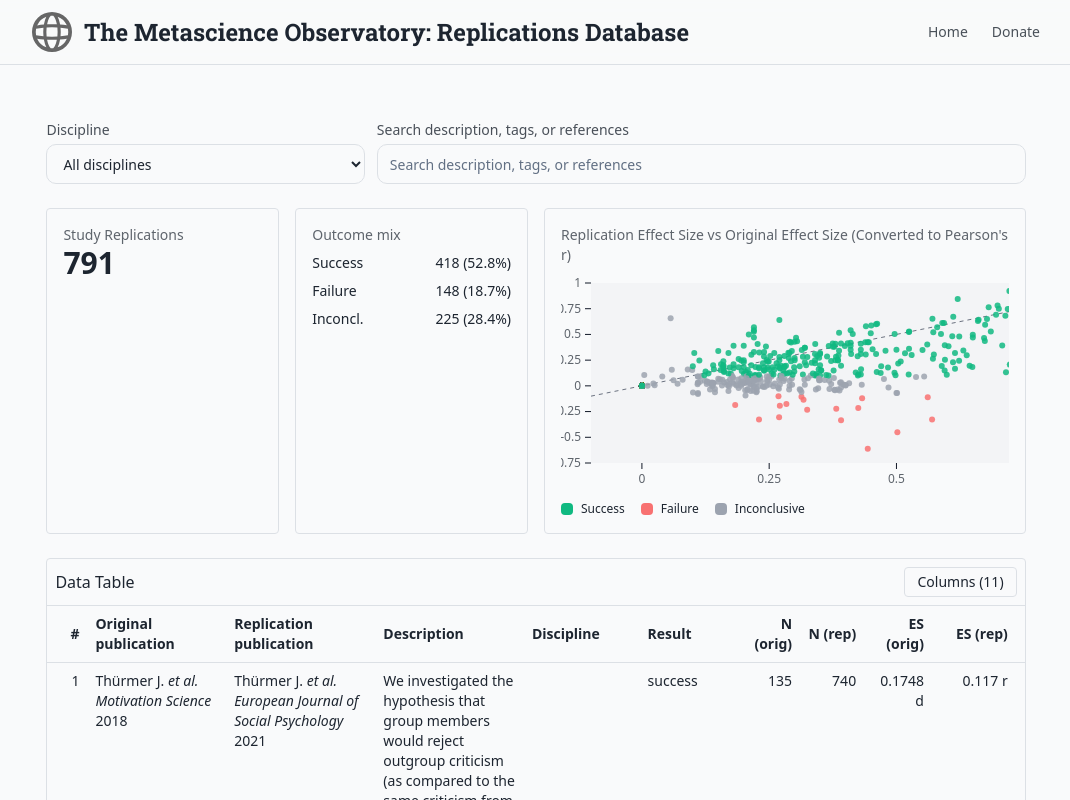
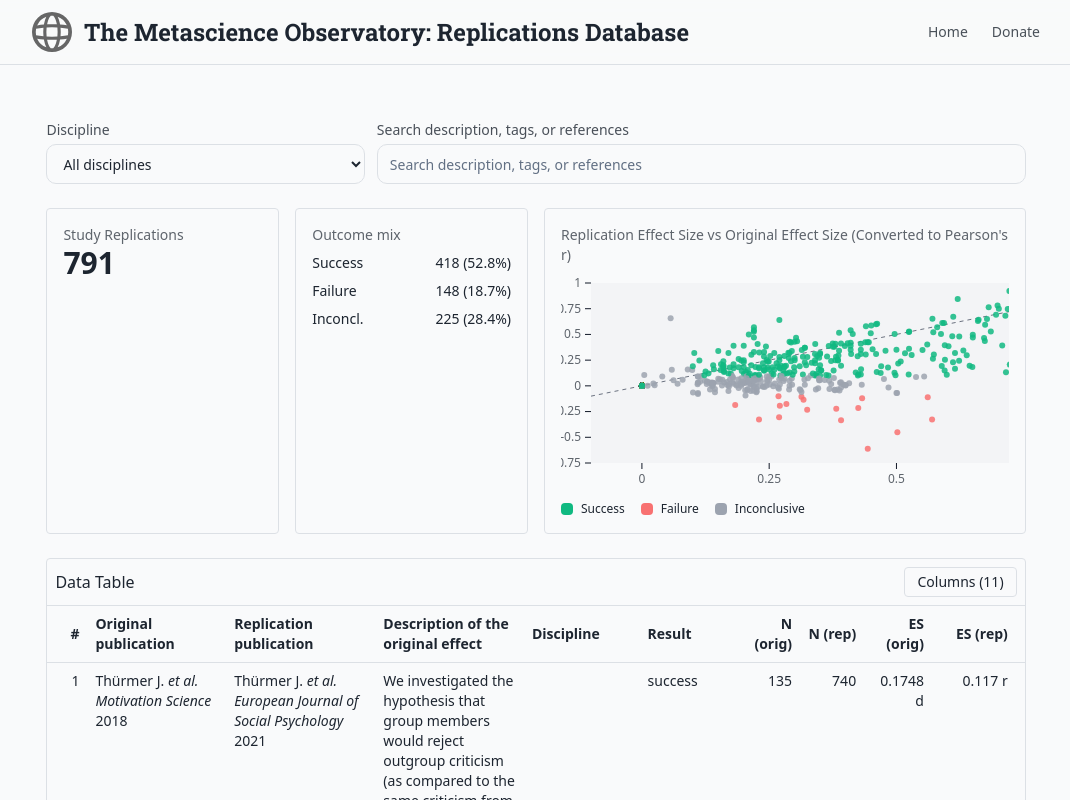
Before and after one commit to delton137/metascience-observatory, a Next.js app: page /replications-database in a window 1280 px wide. Shown: the top 800 px of the page, without its empty margins (104-1174 px from the left). Built offline with nearby package versions, Linux system fonts and the light colour scheme.

Commit message:
update table

```diff
--- a/app/replications-database/page.tsx
+++ b/app/replications-database/page.tsx
@@ -141,7 +141,7 @@ const ALL_COLUMNS: Array<{ key: ColumnKey; label: string }> = [
   { key: "index", label: "#" },
   { key: "original_citation_html", label: "Original publication" },
   { key: "replication_citation_html", label: "Replication publication" },
-  { key: "description", label: "Description" },
+  { key: "description", label: "Description of the original effect" },
   { key: "discipline", label: "Discipline" },
   { key: "result", label: "Result" },
   { key: "original_n", label: "N (orig)" },
@@ -433,7 +433,7 @@ export default function ReplicationsDatabasePage() {
                 {visibleColumns.has("index") && <th className="text-right p-2">#</th>}
                 {visibleColumns.has("original_citation_html") && <th className="text-left p-2">Original publication</th>}
                 {visibleColumns.has("replication_citation_html") && <th className="text-left p-2">Replication publication</th>}
-                {visibleColumns.has("description") && <th className="text-left p-2">Description</th>}
+                {visibleColumns.has("description") && <th className="text-left p-2">Description of the original effect</th>}
                 {visibleColumns.has("discipline") && <th className="text-left p-2">Discipline</th>}
                 {visibleColumns.has("result") && <th className="text-left p-2">Result</th>}
                 {visibleColumns.has("original_n") && <th className="text-right p-2">N (orig)</th>}
```
